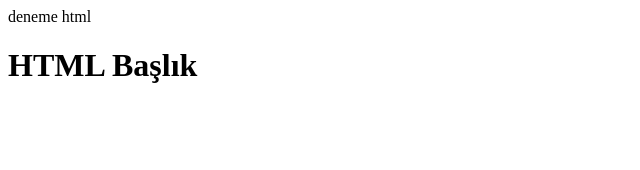
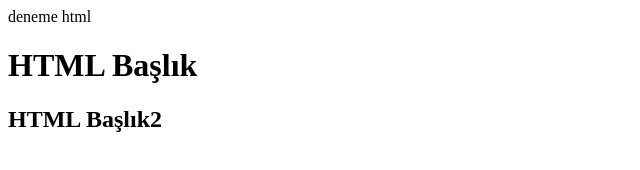
Before and after one commit to erdincdonmez/gitHub, a plain HTML site: page index.html in a window 1280 px wide. Shown: the whole page, without its empty margins (0-640 px from the left). Drawn offline with Linux system fonts and the light colour scheme.

Commit message:
index düzenlendi

```diff
--- a/index.html
+++ b/index.html
@@ -1,2 +1,3 @@
 deneme html
 <h1>HTML Başlık</h1>
+<h2>HTML Başlık2</h2>
```
